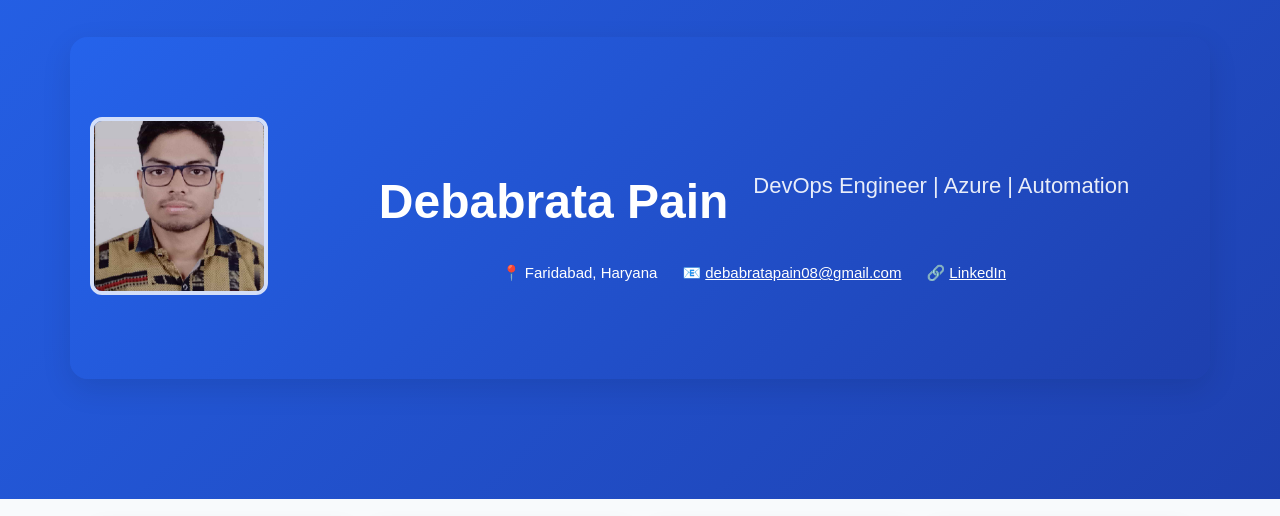
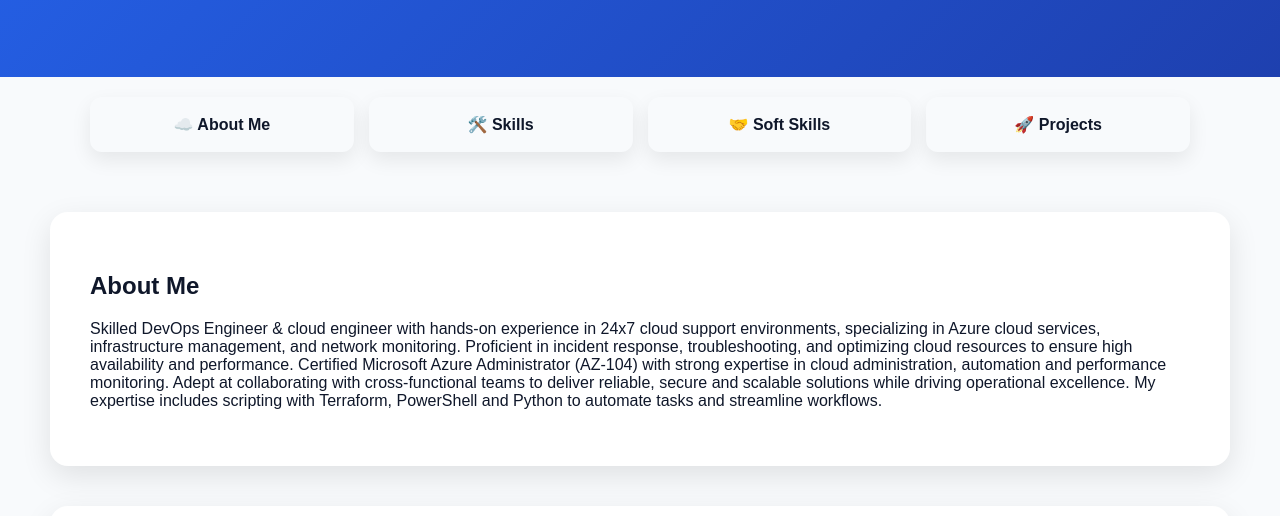
Before and after one commit to Debabrata-Pain/Debportfolio, a plain HTML site: page index.html in a window 1280 px wide. Shown: the part 252-768 px from the top of the page. Drawn offline with Linux system fonts and the light colour scheme.

Commit message:
Update portfolio content and styling

```diff
--- a/index.html
+++ b/index.html
@@ -29,28 +29,6 @@
 <button id="themeToggle" aria-label="Toggle dark mode">🌙 Dark Mode</button>
 
     <!-- <button id="themeToggle">🌙 Dark Mode</button> -->
-
-<section class="hero">
-  <div class="hero-container">
-
-    <div class="hero-image">
-      <img src="assets/images/profile.jpg" alt="Debabrata Pain">
-    </div>
-
-    <div class="hero-content">
-      <h1>Debabrata Pain</h1>
-      <h2>DevOps Engineer | Azure | Automation</h2>
-
-      <div class="hero-meta">
-        <span>📍 Faridabad, Haryana</span>
-        <span>📧 <a href="mailto:debabratapain08@gmail.com">debabratapain08@gmail.com</a></span>
-        <span>🔗 <a href="https://www.linkedin.com/in/debabratapain08/" target="_blank">LinkedIn</a></span>
-      </div>
-    </div>
-
-  </div>
-</section>
-
 
 </header>
     <nav class="nav-cards" id="navbar">
```
